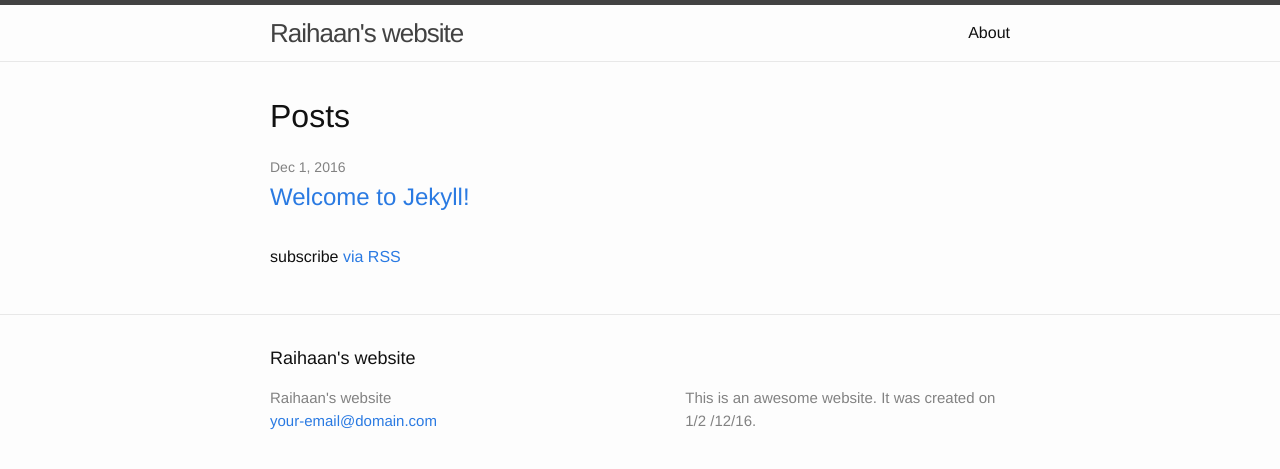
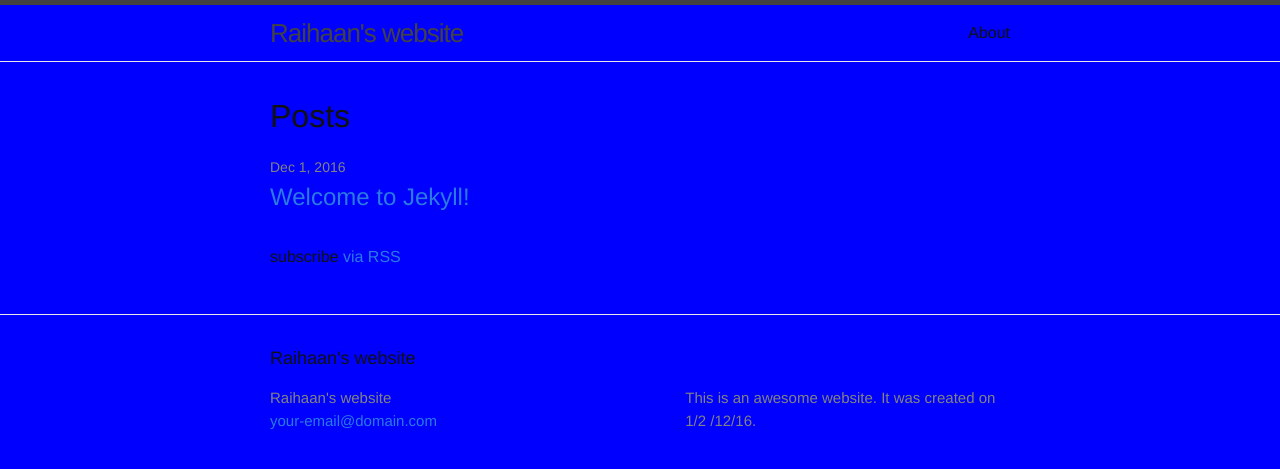
Before and after one commit to skinny2205/skinny2205.github.io, a Jekyll site: the page built from index.html, in a window 1280 px wide. Shown: the top 469 px of the page. Built offline with Jekyll 4.4.1, drawn with Linux system fonts in a browser that asks for light colours.

Commit message:
Update _base.scss

```diff
--- a/_sass/_base.scss
+++ b/_sass/_base.scss
@@ -16,7 +16,7 @@ dl, dd, ol, ul, figure {
 body {
     font: $base-font-weight #{$base-font-size}/#{$base-line-height} $base-font-family;
     color: $text-color;
-    background-color: $background-color;
+    background-color: #0000FF;
     -webkit-text-size-adjust: 100%;
     -webkit-font-feature-settings: "kern" 1;
     -moz-font-feature-settings: "kern" 1;
```
